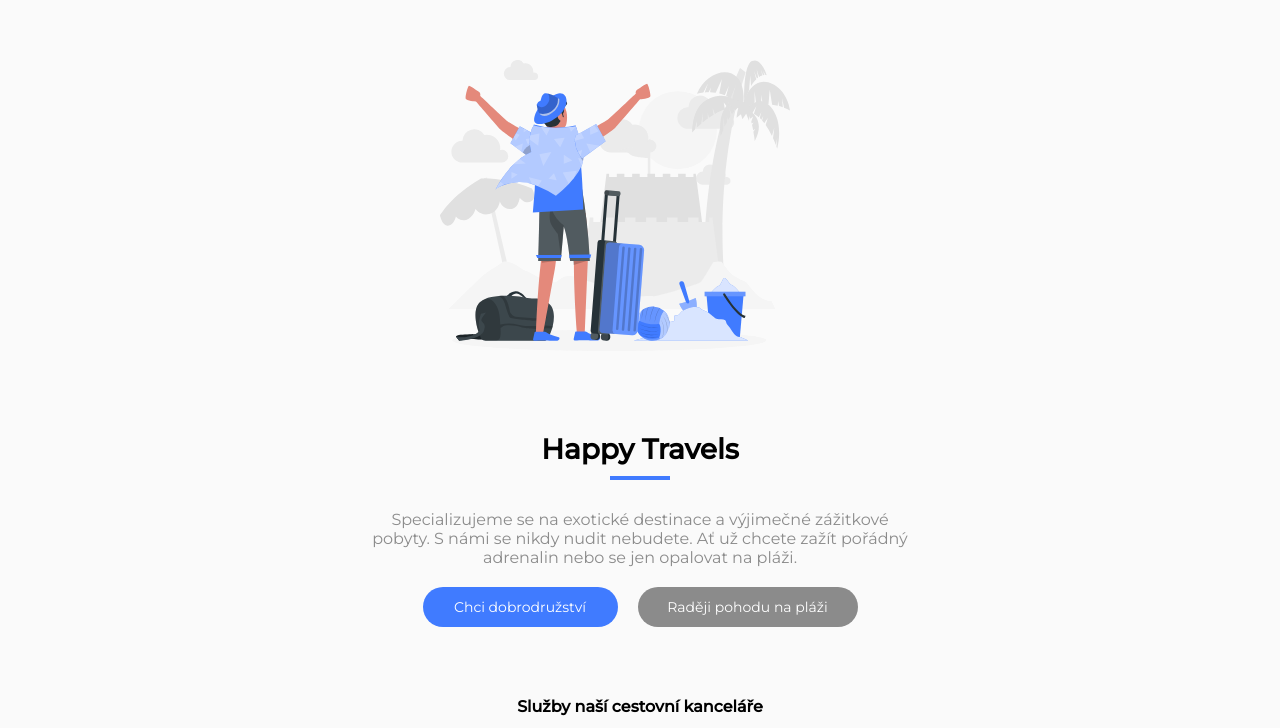
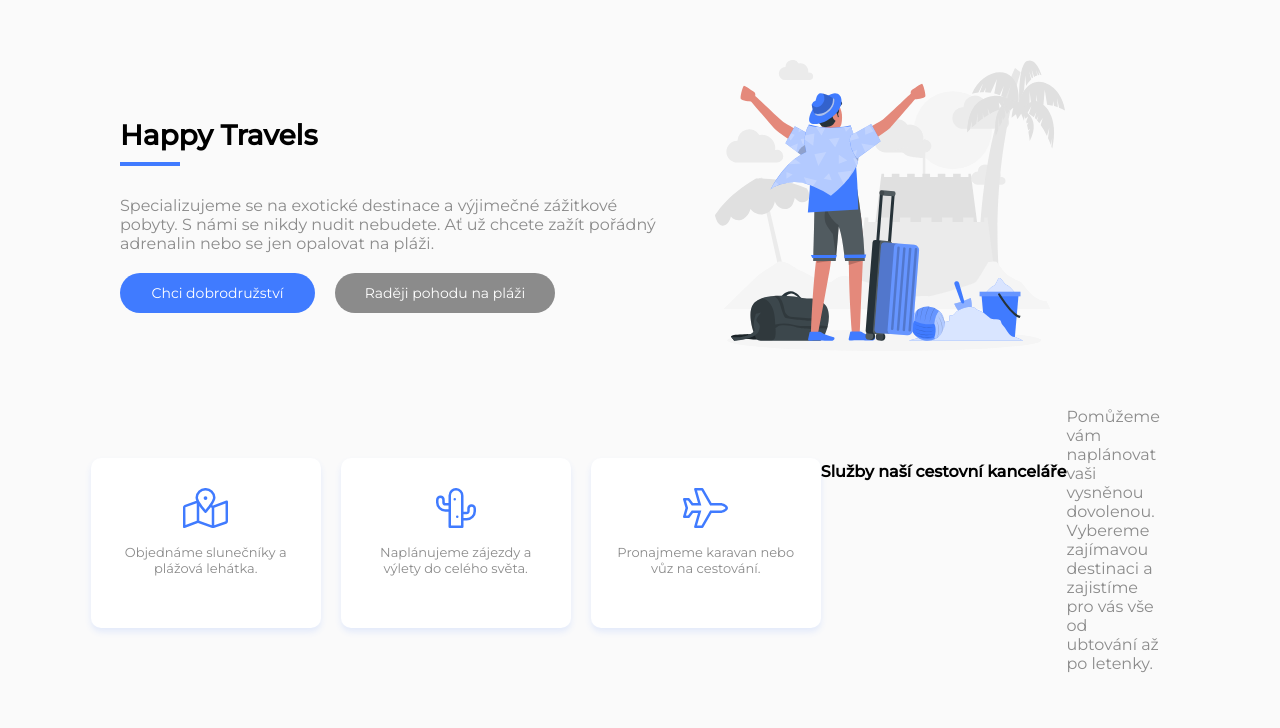
Before and after one commit to prochmi/prochmi-sluzby_povinny, a plain HTML site: page index.html in a window 1280 px wide. Shown: the top 728 px of the page. Drawn offline with Linux system fonts and the light colour scheme.

Commit message:
zmeny_PC

```diff
--- a/index.html
+++ b/index.html
@@ -19,6 +19,7 @@
                     <div class="obrazek">
                         <img  class="cestovatel" src="image/happy-traveler.svg" alt="happy-traveler">
                     </div>
+                    <div class="error">
                     <div class="h">
                         <h1 >Happy Travels</h1>
                     </div>
@@ -29,17 +30,18 @@
                         <a class="prvni" href="#">Chci dobrodružství</a>
                         <a class="druhy" href="#">Raději pohodu na pláži</a>
                     </div>
+                </div>
 
 
-
-        </header>
+    </header>
 
             <main>
 
+                <section class="pocitacDva">
 
-                    <div class="sluzby">
-                        <h2>Služby naší cestovní kanceláře</h2>
-                    </div>
+                        <h2 class="sluzby">Služby naší cestovní kanceláře</h2>
+
+
                     <p class="text uprava">Pomůžeme vám naplánovat vaši vysněnou dovolenou.
                         Vybereme zajímavou destinaci a zajistíme pro vás vše od ubtování až po letenky.
                     </p>
@@ -61,9 +63,12 @@
 
 
 
+                </section>
 
 
 
+
+               <section>
                     <div class="sluzby namiste">
                         <h2>Služby našich delegátů na místě</h2>
                     </div>
@@ -90,6 +95,7 @@
                                 </div>
 
                     </div>
+                </section>
 
             </main>
 
--- a/style.css
+++ b/style.css
@@ -8,7 +8,12 @@ body {
     font-family: 'Montserrat', sans-serif;
     color: #8B8B8B;
     background-color: #FAFAFA;
+    max-width: 1040px;
 
+}
+
+main {
+    margin: 0 auto;
 }
 
 header {
@@ -202,6 +207,62 @@ a {
         margin-bottom: auto;
     }
 
+}
+
+
+@media screen and (min-width: 1100px){
+   body{
+    max-width: 1040px;
+    margin: 0 auto;
+   }
+
+   header {
+    display: flex;
+    flex-direction: row-reverse;
+    align-items: center;
+    justify-content: flex-start;
+
+   }
+
+   .text,
+   h1 {
+    text-align: left;
+   }
+
+    .cara {
+    margin-left: 0;
+   }
+
+   .zkouska {
+    justify-content: left;
+   }
+
+   .pocitacDva {
+    display: flex;
+    flex-direction: row-reverse;
+
+   }
+
+   .sluzby {
+    display: block;
+
+    flex-grow: 1;
+    flex-shrink: 0;
+   }
+
+   .error {
+    display: flex;
+    flex-direction: column;
+   }
+
+   .uprava {
+    display: block;
+    order: -1;
+   }
+
+
+
+
 
 
 
```
